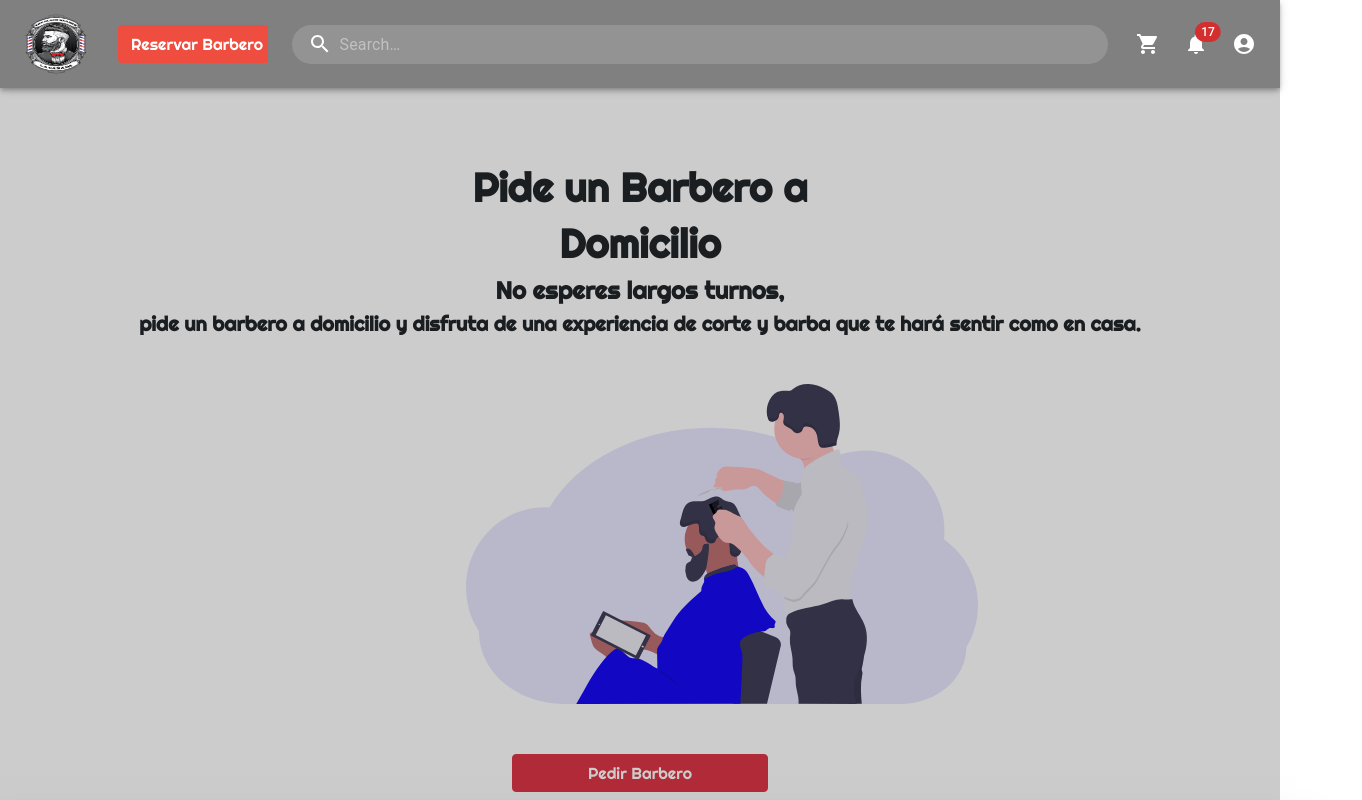
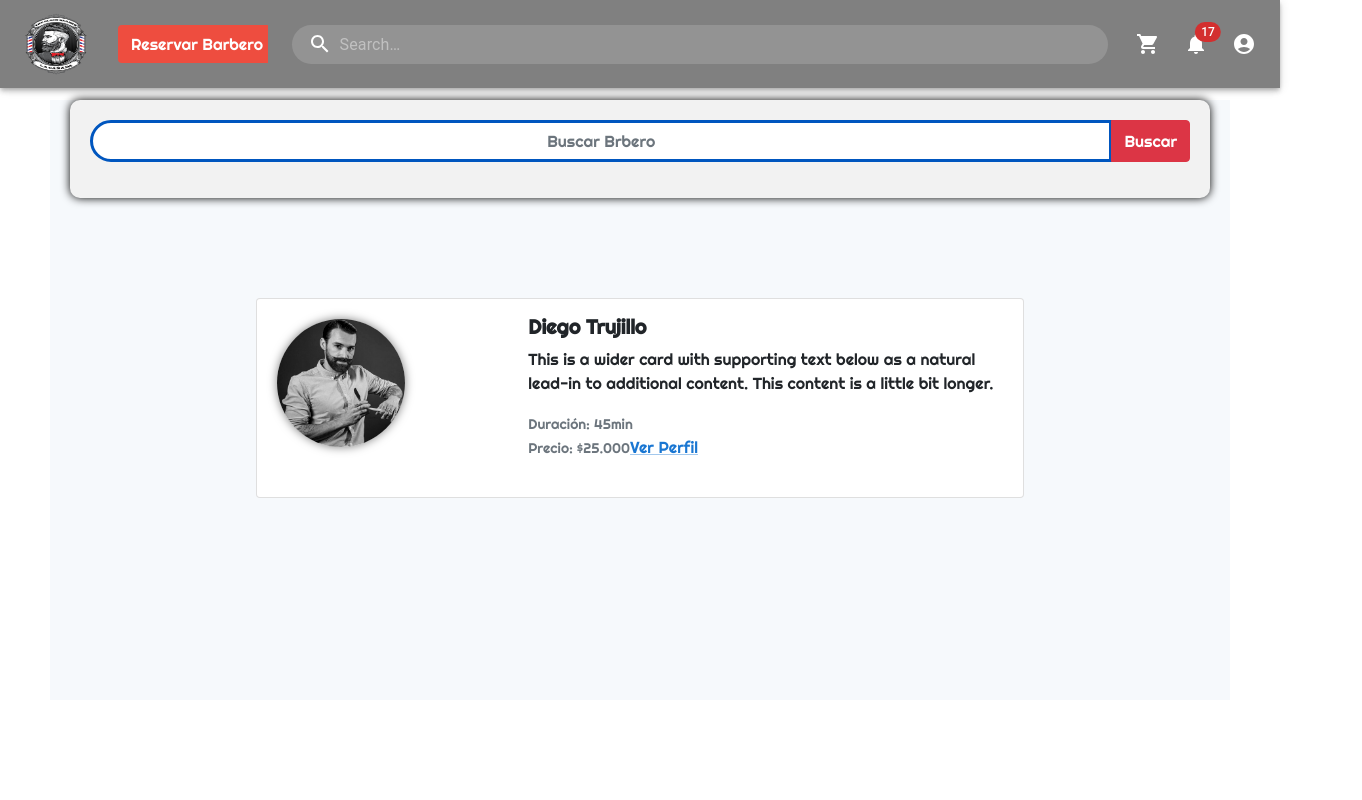
Before and after one commit to mrjhong/shopping, a React (Create React App) app: page /BuscarBarbero in a window 1280 px wide. Shown: the top 800 px of the page, 1362 px wide, since content can reach past the window. Built offline with nearby package versions, Linux system fonts and the light colour scheme.

Commit message:
Diego Trujillo

```diff
--- a/public/index.html
+++ b/public/index.html
@@ -38,9 +38,14 @@
     <noscript>You need to enable JavaScript to run this app.</noscript>
     <div id="root"></div>
 
+
+
+
+
     <!--
       This HTML file is a template.
       If you open it directly in the browser, you will see an empty page.
+
 
 
 
--- a/src/App.js
+++ b/src/App.js
@@ -15,6 +15,7 @@ import Perfil from './components/Perfil';
 import Footer from './components/Footer';
 import Nav from './components/Nav';
 import FormularioReservar from './components/FormularioReservar';
+import BuscarBarbero from './components/BuscarBarbero';
 
 
 
@@ -55,6 +56,10 @@ function App() {
               <FormularioReservar />
             </Route>
 
+            <Route path="/BuscarBarbero">
+              <BuscarBarbero />
+            </Route>
+
             <Route path="/">
               <Inicio />
             </Route>
--- a/src/components/FormularioReservar.js
+++ b/src/components/FormularioReservar.js
@@ -110,6 +110,7 @@ const FormularioReservar = () => {
               <label for="inputEmail4" className="form-label">
                 Email <span className="obligatorio">*</span>
               </label>
+
 
 
               <input
--- /dev/null
+++ b/src/css/BuscarBarbero.css
@@ -0,0 +1,60 @@
+
+.BuscarBarbero{
+    margin-top: 100px;
+    margin-left: 50px;
+    margin-right: 50px;
+    background-color: rgb(246, 249, 252);
+    height: 600px;
+
+}
+.Buscar{
+    margin-top: 100px;
+    /* margin-left: 150px;
+    margin-right: 150px; */
+    /* padding-left: 150px;
+    padding-right: 150px; */
+    margin-bottom: 100px;
+    background-color: #f2f2f2;
+    border-radius: 10px;
+    padding: 20px;
+    box-shadow: 0px 0px 10px 0px #000000;
+}
+.Buscar input{
+    border-radius: 25px;
+    text-align: center;
+    border: solid 3px #0056BF;
+}
+.mas{
+    /* max-width: 540px; */
+    height: 200px;
+    /* width: 50vw; */
+}
+@media (max-width: 780px) {
+    .mas{
+        height: 330px;
+        margin-bottom: 800px;
+
+
+    }
+
+}
+.mas img{
+    /* hacer un avatar  */
+    /* transform: translate(-50%, -50%); */
+    width: 10vw;
+    height: 10vw;
+    border-radius: 50%;
+    overflow: hidden; /* para que no se vea el texto */
+     box-shadow: 0 0 10px rgba(0, 0, 0, 0.5); /* para que no se vea el texto */
+    filter: grayscale(100%) contrast(120%);
+    margin: 20px 20px 20px 20px;
+}
+.mas img:hover{
+    transform: scale(1.1);
+    transition: all .5s;
+    -webkit-box-reflect: below 0px -webkit-gradient(linear, left top, left bottom,
+            from(transparent), color-stop(.7, transparent),
+            to(rgba(255, 255, 255, .2)));
+
+    box-shadow: 1px 1px 10px 0 rgba(0, 0, 0, .1);
+}
```
